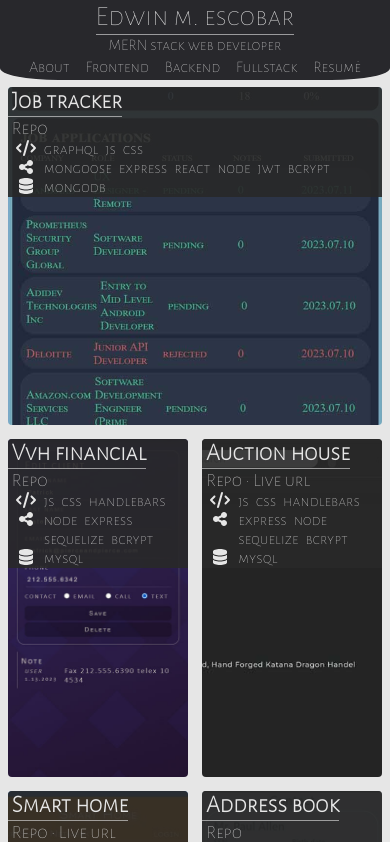
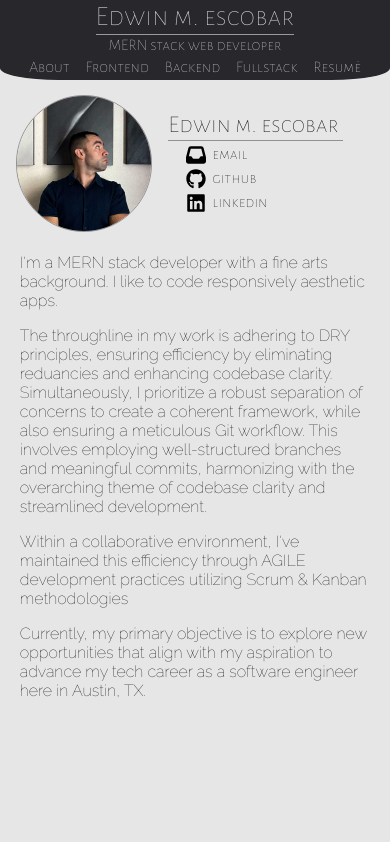
Before and after one commit to escowin/portfolio, a React (Create React App) app: page / in a window 390 px wide. Shown: the top 842 px of the page. Built offline with nearby package versions, Linux system fonts and the light colour scheme; a web font is replaced by a local one.

Commit message:
adjusted responsive app img selectors

```diff
--- a/src/App.js
+++ b/src/App.js
@@ -25,7 +25,7 @@ function App() {
           case "Resume":
             return <Resume />;
           default:
-            return <Portfolio selectedPortfolio="Fullstack" />;
+            return <About />;
         }
       })()}
       </main>
--- a/src/assets/css/applications.css
+++ b/src/assets/css/applications.css
@@ -40,7 +40,7 @@
 }
 
 #meal-prep {
-    background-image: url('../../assets/img/sm/meal-prep.jpg');
+    background-image: url('../../assets/img/lg/meal-prep.jpg');
 }
 
 #note-taker {
```
